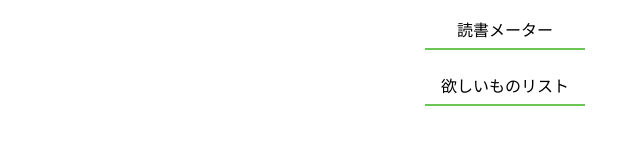
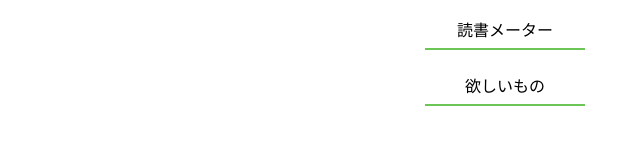
Before and after one commit to 847h/847h.github.io, a plain HTML site: page index.html in a window 1280 px wide. Shown: the part 156-300 px from the top of the page, 125-765 px from the left. Drawn offline with Linux system fonts and the light colour scheme.

Commit message:
Update index.html

```diff
--- a/index.html
+++ b/index.html
@@ -17,7 +17,7 @@
 			<a href="https://docs.google.com/spreadsheets/d/1SPS0hQgcJ10vy-fMMj4JZl2tbxC4cxJ-1NfgtfgAw_w/pubhtml">ゲーム 記録</a>
 			<a href="https://filmarks.com/users/Bathzb/marks?view=poster">Filmarks</a>
 			<a href="https://bookmeter.com/users/340496/books/read">読書メーター</a>
-			<a href="https://amzn.to/3kvzjli">欲しいものリスト</a>
+			<a href="https://amzn.to/3kvzjli">欲しいもの</a>
 		</p>
 	</div>
 </body>
```
